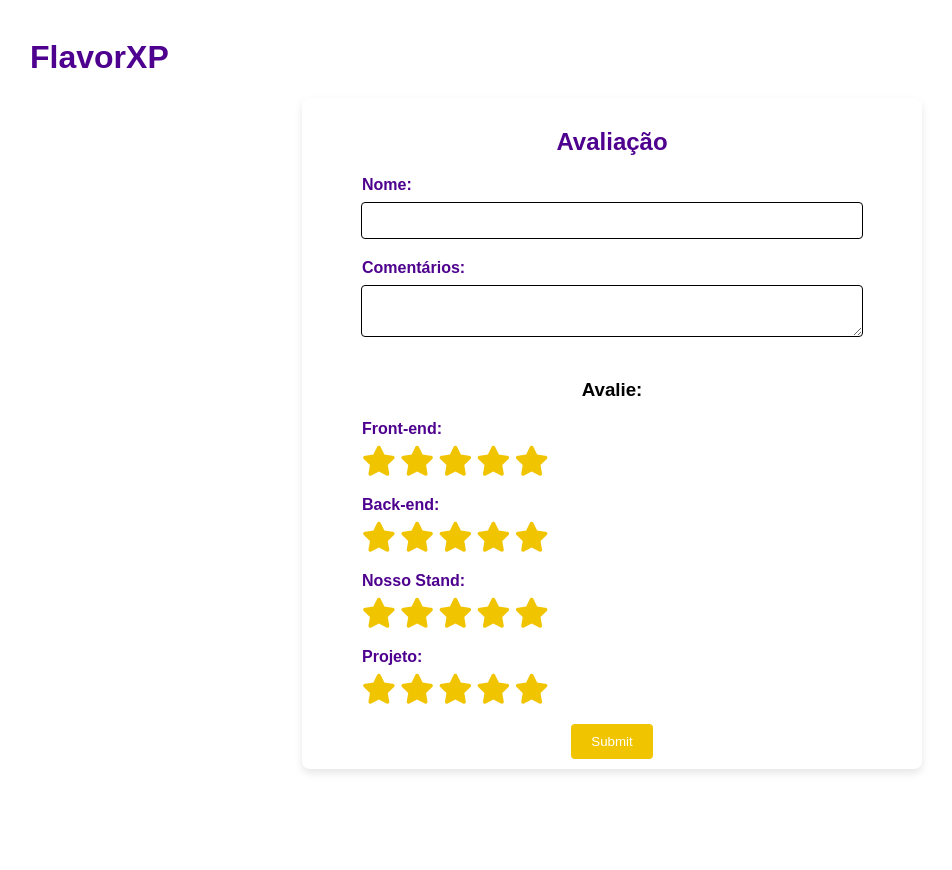
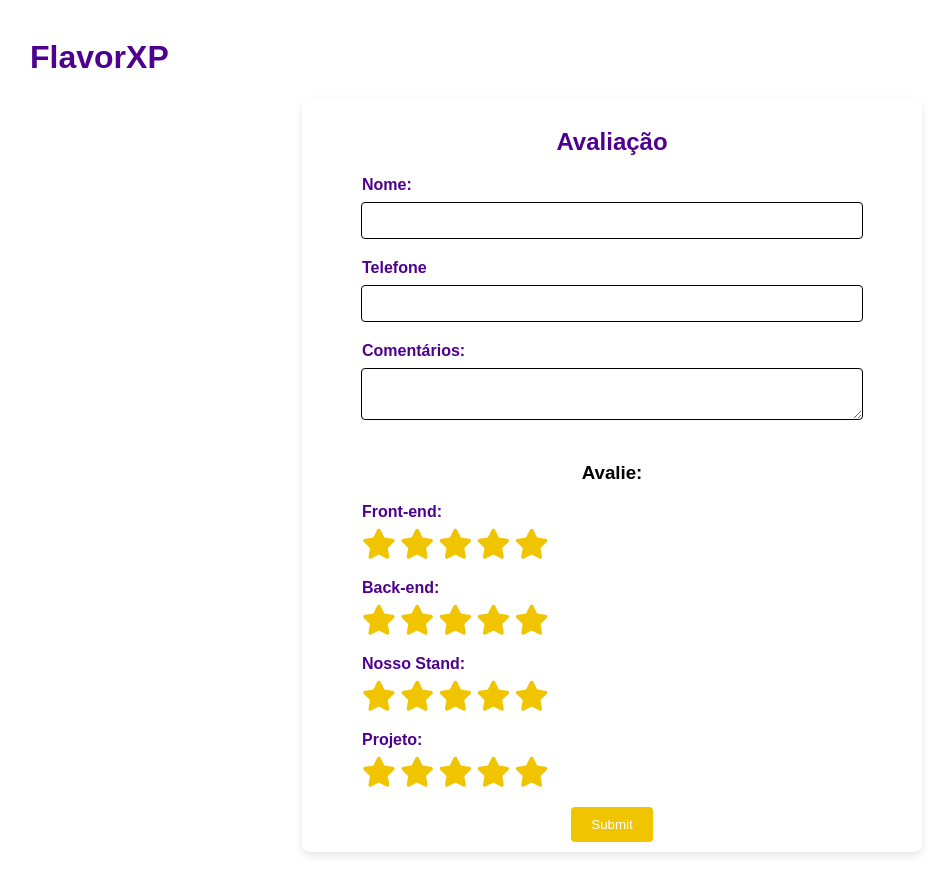
Before and after one commit to LuanaNitsche/Avaliation, a Flask app: page / in a window 1280 px wide. Shown: the whole page, without its empty margins (28-980 px from the left). Before the commit the page ends 773 px from the top, so only its background shows below. Run offline with Flask 3, Linux system fonts and the light colour scheme.

Commit message:
ajustes telefone

```diff
--- a/Avaliation/templates/index.html
+++ b/Avaliation/templates/index.html
@@ -18,6 +18,8 @@
         <form action="/submit" method="post">
             <label for="name">Nome:</label>
             <input type="text" id="name" name="name" required>
+            <label for="telefone">Telefone</label>
+            <input type="text" id="telefone" name="telefone" required>
             <label for="comments">Comentários:</label>
             <textarea id="comments" name="comments" rows="4" required></textarea>
             <h3>Avalie:</h3>
```
Also changed, not shown: Avaliation/reviews.db (added).
